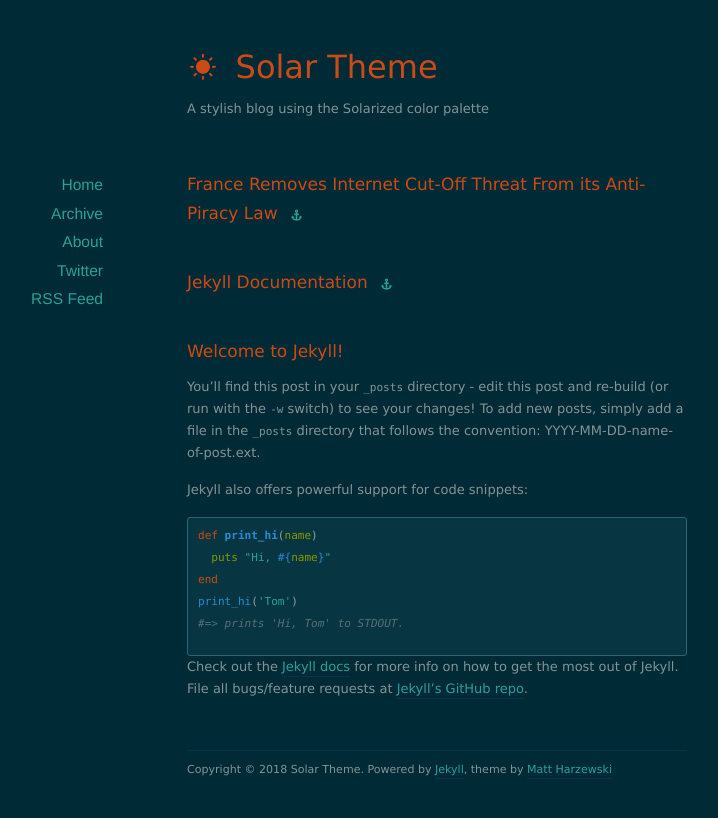
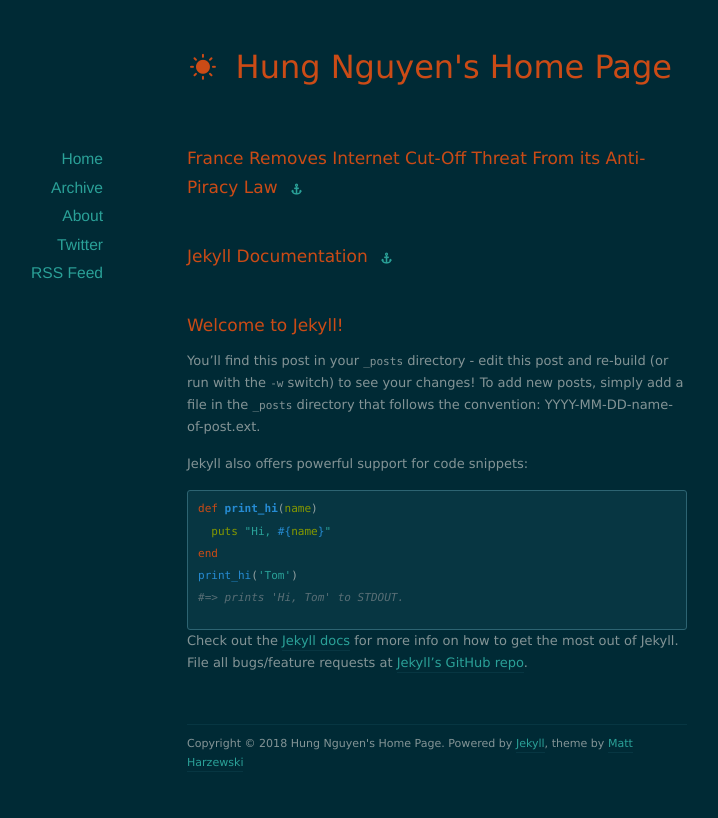
Before and after one commit to nd-hung/nd-hung.github.io, a Jekyll site: the page built from index.html, in a window 1280 px wide. Shown: the top 818 px of the page, without its empty margins (203-921 px from the left). Built offline with Jekyll 4.4.1, drawn with Linux system fonts in a browser that asks for light colours; nearby versions of some CDN libraries; the list of posts is cut into pages by our own code.

Commit message:
Update _config.yml

```diff
--- a/_config.yml
+++ b/_config.yml
@@ -1,6 +1,6 @@
-name: Solar Theme
+name: Hung Nguyen's Home Page
 url: http://example.org
-description: A stylish blog using the Solarized color palette
+description:
 
 permalink: /:year/:month/:day/:title/
 paginate: 10
```
